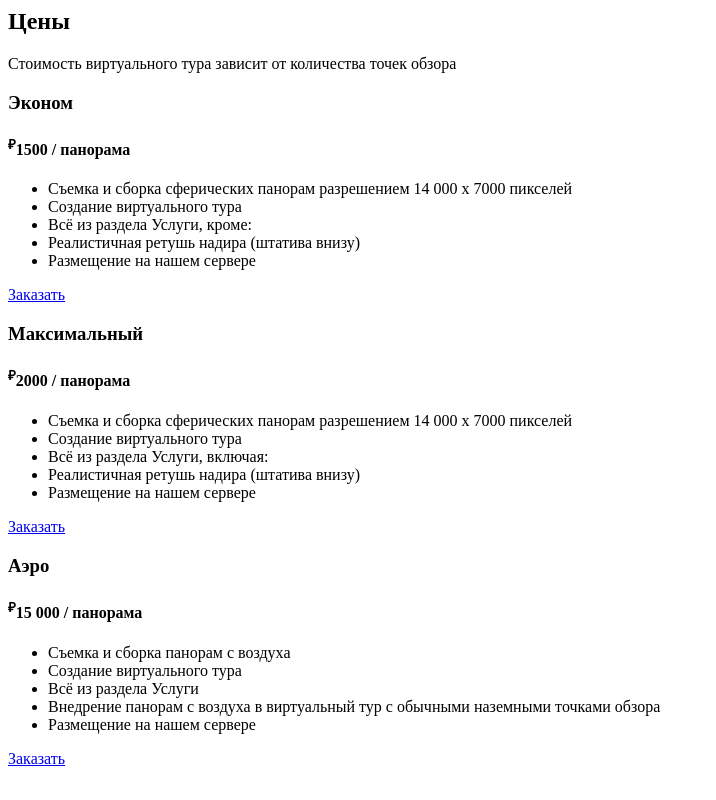
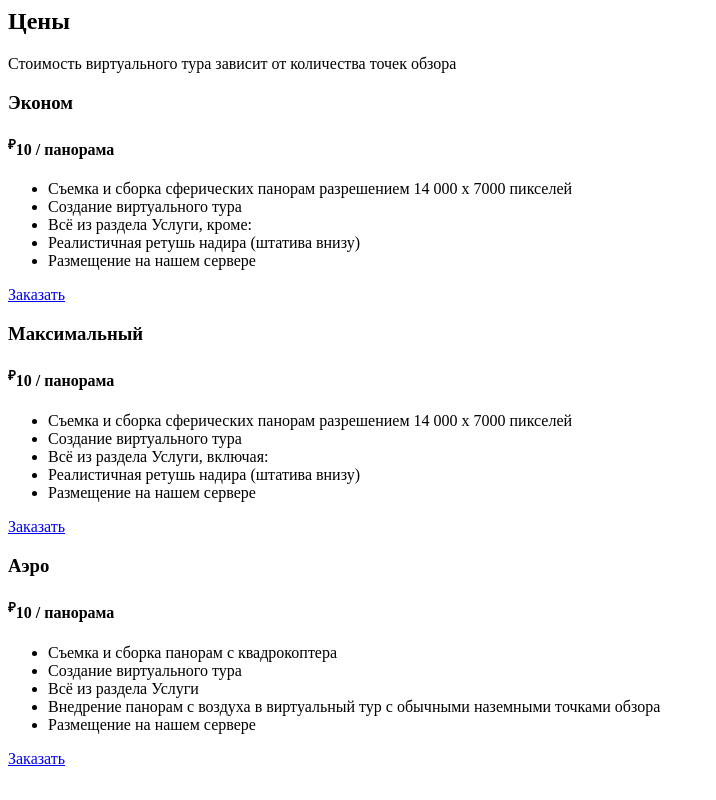
Before and after one commit to zrivkoren/irk3d-project, a Django app: template irk3d/templates/includes/section-price.html in a window 1280 px wide. Shown: the whole page, without its empty margins (0-716 px from the left). Run offline with Django 4.2, Linux system fonts and the light colour scheme; the template is opened without the code that fills it: values that come from a table or form of the project are taken from there, others are empty; tables that the repository leaves empty hold one stand-in row (values such as "Sample post"); some libraries are stand-ins or nearby versions.

Commit message:
Значения в некоторых элементах дизайна сайта вынесены в модель Настройки

```diff
--- a/irk3d/templates/includes/section-price.html
+++ b/irk3d/templates/includes/section-price.html
@@ -13,9 +13,9 @@
 				<div class="pricing-item">
 					<h3>Эконом</h3>
 					<div class="icon">
-						<i class="bi bi-box"></i>
+						<i class="bi bi-geo"></i>
 					</div>
-					<h4><sup>₽</sup>1500<span> / панорама</span></h4>
+					<h4><sup>₽</sup>{{ settings.price_low }}<span> / панорама</span></h4>
 					<ul>
 						<li><i class="bi bi-check"></i>
 							<span>Съемка и сборка сферических панорам разрешением 14 000 х 7000 пикселей</span></li>
@@ -32,10 +32,10 @@
 				<div class="pricing-item featured">
 					<h3>Максимальный</h3>
 					<div class="icon">
-						<i class="bi bi-rocket"></i>
+						<i class="bi bi-globe"></i>
 					</div>
 
-					<h4><sup>₽</sup>2000<span> / панорама</span></h4>
+					<h4><sup>₽</sup>{{ settings.price_medium }}<span> / панорама</span></h4>
 					<ul>
 						<li><i class="bi bi-check"></i>
 							<span>Съемка и сборка сферических панорам разрешением 14 000 х 7000 пикселей</span></li>
@@ -52,11 +52,11 @@
 				<div class="pricing-item">
 					<h3>Аэро</h3>
 					<div class="icon">
-						<i class="bi bi-send"></i>
+						<i class="bi bi-airplane"></i>
 					</div>
-					<h4><sup>₽</sup>15 000<span> / панорама</span></h4>
+					<h4><sup>₽</sup>{{ settings.price_high }}<span> / панорама</span></h4>
 					<ul>
-						<li><i class="bi bi-check"></i> <span>Съемка и сборка панорам с воздуха</span></li>
+						<li><i class="bi bi-check"></i> <span>Съемка и сборка панорам с квадрокоптера</span></li>
 						<li><i class="bi bi-check"></i> <span>Создание виртуального тура</span></li>
 						<li><i class="bi bi-check"></i> <span>Всё из раздела Услуги</span></li>
 						<li><i class="bi bi-check"></i> <span>Внедрение панорам с воздуха в виртуальный тур с обычными наземными точками обзора</span></li>
--- a/irk3d/templates/includes/section-stats.html
+++ b/irk3d/templates/includes/section-stats.html
@@ -14,14 +14,14 @@
 
       <div class="col-lg-3 col-md-6">
         <div class="stats-item text-center w-100 h-100">
-          <span data-purecounter-start="0" data-purecounter-end="358" data-purecounter-duration="2" class="purecounter"></span>
+          <span data-purecounter-start="0" data-purecounter-end="{{ settings.vt_count }}" data-purecounter-duration="2" class="purecounter"></span>
           <p>Виртуальных туров сделано</p>
         </div>
       </div><!-- End Stats Item -->
 
       <div class="col-lg-3 col-md-6">
         <div class="stats-item text-center w-100 h-100">
-          <span data-purecounter-start="0" data-purecounter-end="2703" data-purecounter-duration="3" class="purecounter"></span>
+          <span data-purecounter-start="0" data-purecounter-end="{{ settings.panorama_count }}" data-purecounter-duration="3" class="purecounter"></span>
           <p>Сферических панорам снято</p>
         </div>
       </div>
--- a/irk3d/tour/models.py
+++ b/irk3d/tour/models.py
@@ -136,3 +136,11 @@ class FAQ(models.Model):
 
     def __str__(self):
         return self.question
+
+
+class Irk3dSettings(models.Model):
+    price_low = models.IntegerField()
+    price_medium = models.IntegerField()
+    price_high = models.IntegerField()
+    vt_count = models.IntegerField()
+    panorama_count = models.IntegerField()
--- a/irk3d/tour/views.py
+++ b/irk3d/tour/views.py
@@ -1,6 +1,6 @@
 from django.shortcuts import render
 from django.views.generic import ListView, DetailView
-from tour.models import Tour, Tag, Feedback, Service, Client, FAQ
+from tour.models import Tour, Tag, Feedback, Service, Client, FAQ, Irk3dSettings
 
 
 class TagDetailView(DetailView):
@@ -39,6 +39,7 @@ def home(request):
         "clients": Client.objects.all().order_by('order'),
         "faqs": FAQ.objects.all().order_by('number'),
         "tags": Tag.objects.filter(is_in_portfolio=True).order_by('order'),
+        "settings": Irk3dSettings.objects.first(),
     }
 
     return render(request, template, context)
```
Also changed, not shown: irk3d/tour/admin.py (+6 -1 lines).
